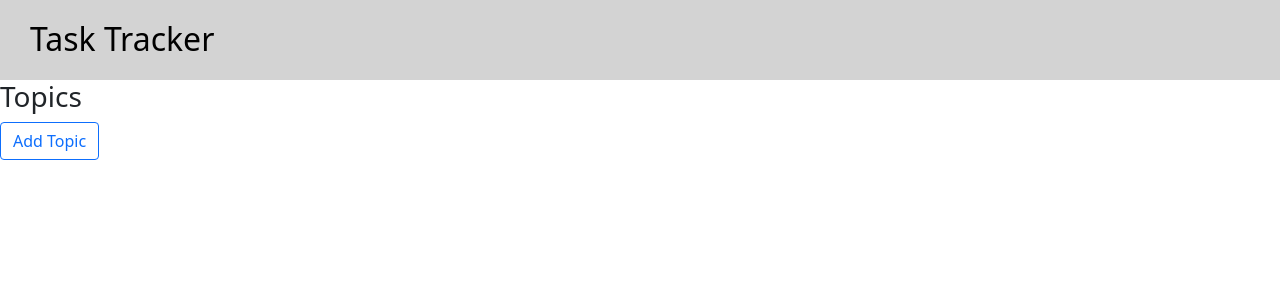
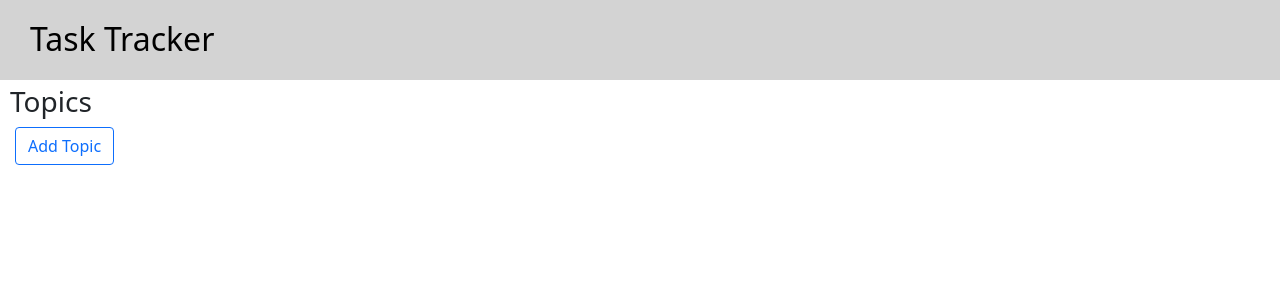
Before and after one commit to Kbrums/task-tracker, a React (Create React App) app: page / in a window 1280 px wide. Shown: the top 300 px of the page. Built offline with nearby package versions, Linux system fonts and the light colour scheme.

Commit message:
more styling fiddling

```diff
--- a/src/components/NewTopicForm.js
+++ b/src/components/NewTopicForm.js
@@ -5,6 +5,7 @@ import { v4 as uuidv4 } from "uuid";
 import Button from 'react-bootstrap/Button';
 import Form from 'react-bootstrap/Form';
 import Modal from 'react-bootstrap/Modal';
+import "../features/topics/Topics.css";
 
 export default function NewTopicForm() {
     //title for new topic
@@ -36,7 +37,7 @@ export default function NewTopicForm() {
     return (
 
         <>
-            <Button variant='outline-primary' onClick={handleShow}>
+            <Button className='add-topic-btn' variant='outline-primary' onClick={handleShow}>
                 Add Topic
             </Button>
 
--- a/src/features/topics/Topic.js
+++ b/src/features/topics/Topic.js
@@ -2,6 +2,7 @@
 //import { selectTasks } from "../tasks/tasksSlice";
 import { useDispatch } from "react-redux";
 import { removeTopic } from "./topicsSlice";
+import { removeTask } from '../tasks/tasksSlice';
 import Card from 'react-bootstrap/Card';
 import Button from 'react-bootstrap/Button';
 import CloseButton from "react-bootstrap/CloseButton";
@@ -15,6 +16,7 @@ export default function Topic({topic}) {
     const handleClose = (e) => {
         e.preventDefault();
         //iterate over taskIDs and dispatch removeTask
+        taskIds.map(taskId => dispatch(removeTask({id: taskId, topicId: id})));
 
         //dispatch remove topic
         dispatch(removeTopic({id: id}));
--- a/src/features/topics/Topics.css
+++ b/src/features/topics/Topics.css
@@ -1,5 +1,10 @@
 .topics-container {
+    margin-left: 10px;
+    margin-top: 5px;
+}
 
+.add-topic-btn {
+    margin-left: 5px;
 }
 
 .topic-container {
```
